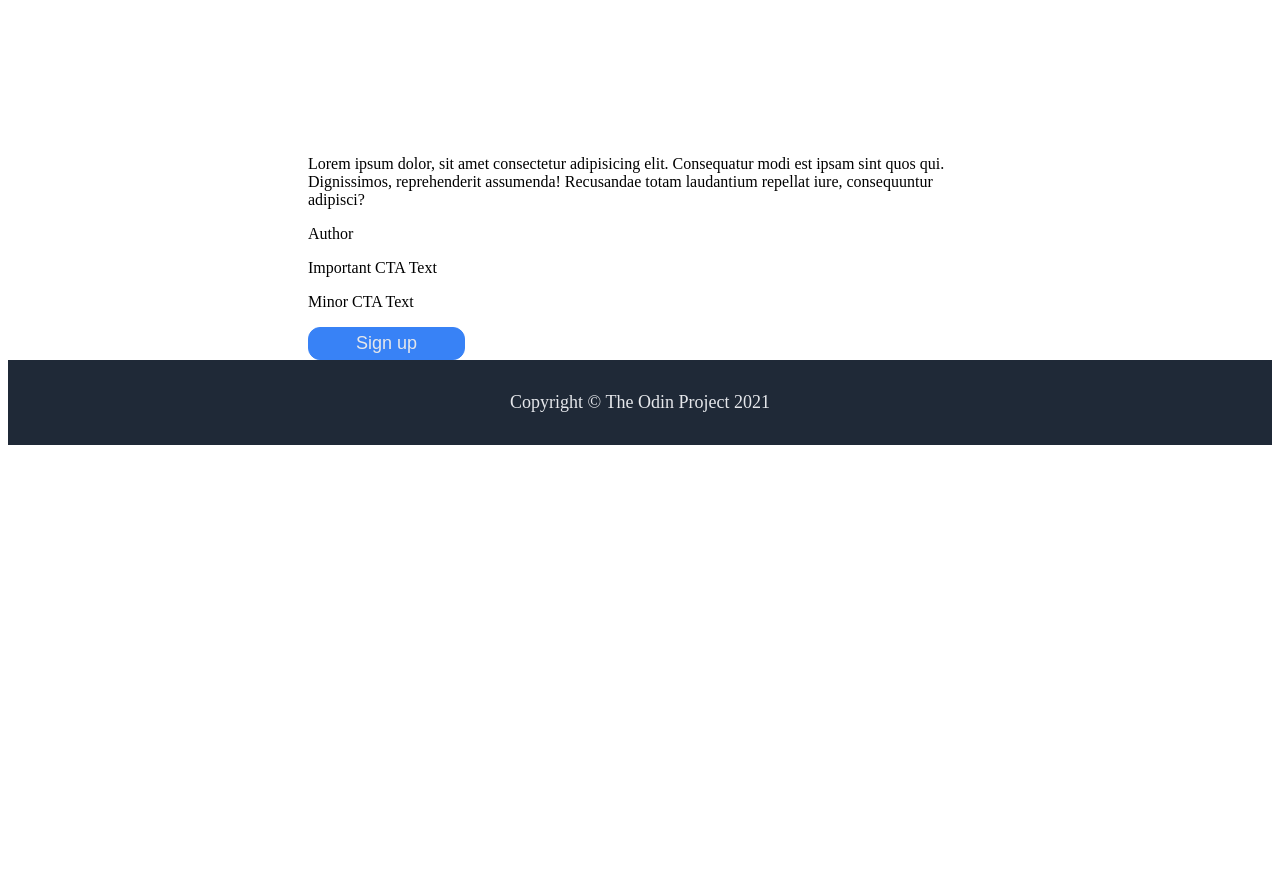
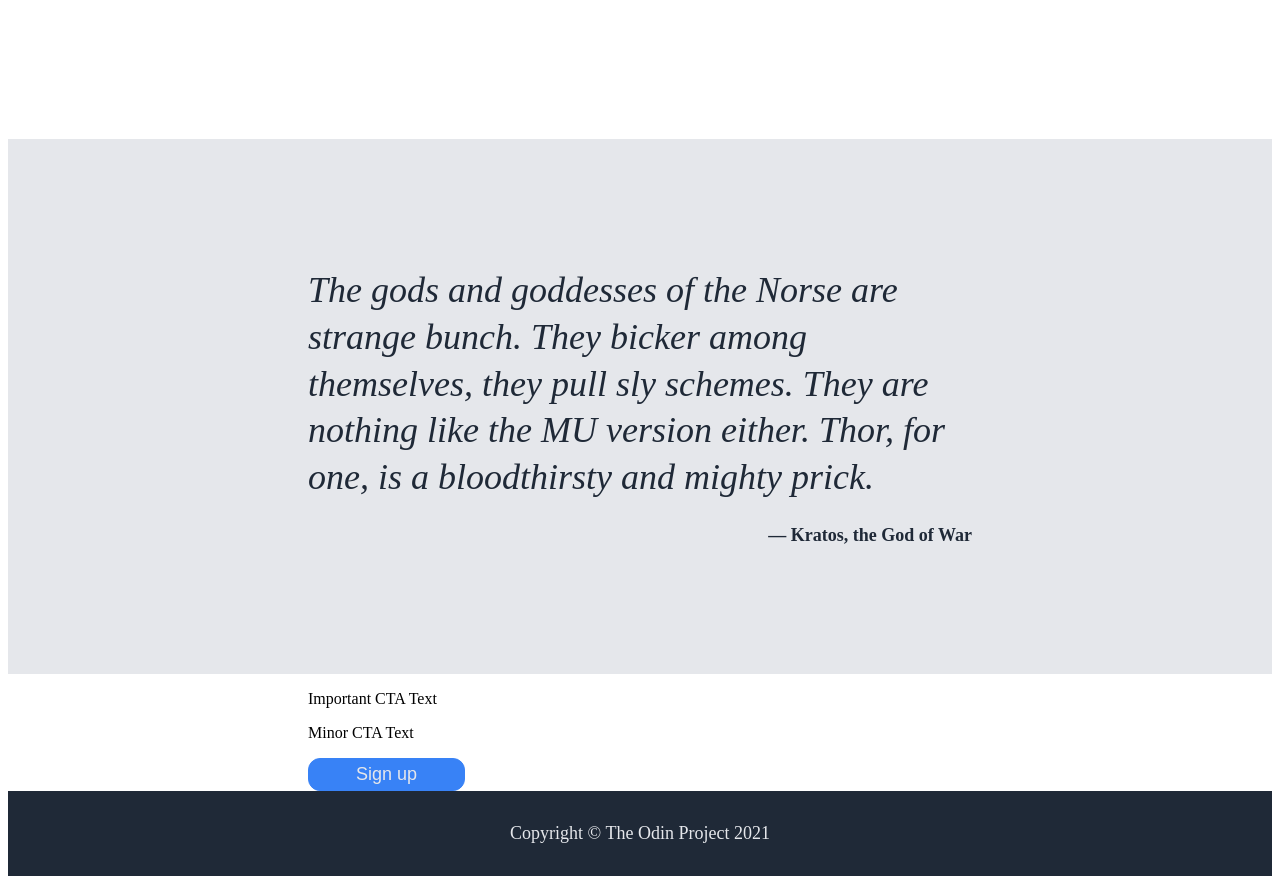
Before and after one commit to Tyrmundr/odin_css_flexbox_page, a plain HTML site: page index.html in a window 1280 px wide. Shown: the part 1240-2124 px from the top of the page. Before the commit the page ends 1693 px from the top, so only its background shows below. Drawn offline with Linux system fonts and the light colour scheme.

Commit message:
Added a div container to the section, styled the section. It's done.

```diff
--- a/index.html
+++ b/index.html
@@ -55,8 +55,10 @@
         </section>
 
         <section class="secion-testimonial width">
-            <p>Lorem ipsum dolor, sit amet consectetur adipisicing elit. Consequatur modi est ipsam sint quos qui. Dignissimos, reprehenderit assumenda! Recusandae totam laudantium repellat iure, consequuntur adipisci?</p>
-            <p>Author</p>
+            <div class="testimonial-container">
+                <p class="testimonial-text">The gods and goddesses of the Norse are strange bunch. They bicker among themselves, they pull sly schemes. They are nothing like the MU version either. Thor, for one, is a bloodthirsty and mighty prick.</p>
+                <p class="testimonial-author">&#8212; Kratos, the God of War</p>
+            </div>
         </section>
 
         <section class="section-cta width">
--- a/style.css
+++ b/style.css
@@ -98,6 +98,8 @@
 /* Pics Section */
 
 
+
+
 .pics-header {
     text-align: center;
     font-size: 36px;
@@ -132,3 +134,38 @@
 }
 
 /* Testimonial Section */
+
+.secion-testimonial {
+    background-color: #e5e7eb;
+    display: flex;
+    justify-content: center;
+}
+
+.testimonial-container {
+    display: flex;
+    flex-direction: column;
+    justify-content: center;
+    align-items: center;
+    max-width: 1000px;
+    gap: 24px;
+    padding: 128px 0;
+}
+
+.secion-testimonial p {
+    margin: 0;
+}
+
+.testimonial-text {
+    font-size: 36px;
+    line-height: 1.3;
+    font-weight: lighter;
+    font-style: italic;
+    color: #1f2937;
+}
+
+.testimonial-author {
+    align-self: flex-end;
+    color: #1f2937;
+    font-size: 18px;
+    font-weight: bold;
+}
```
